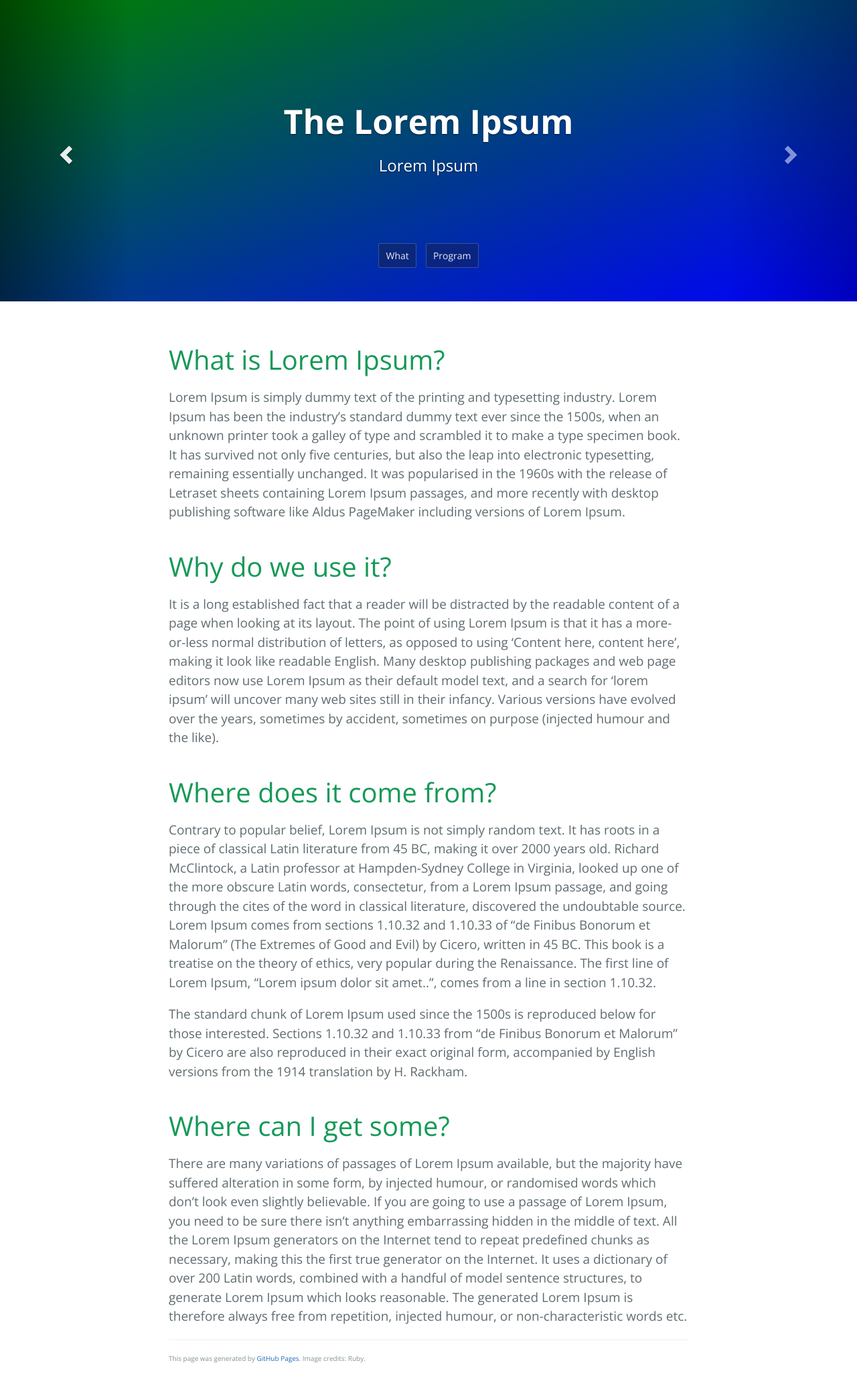
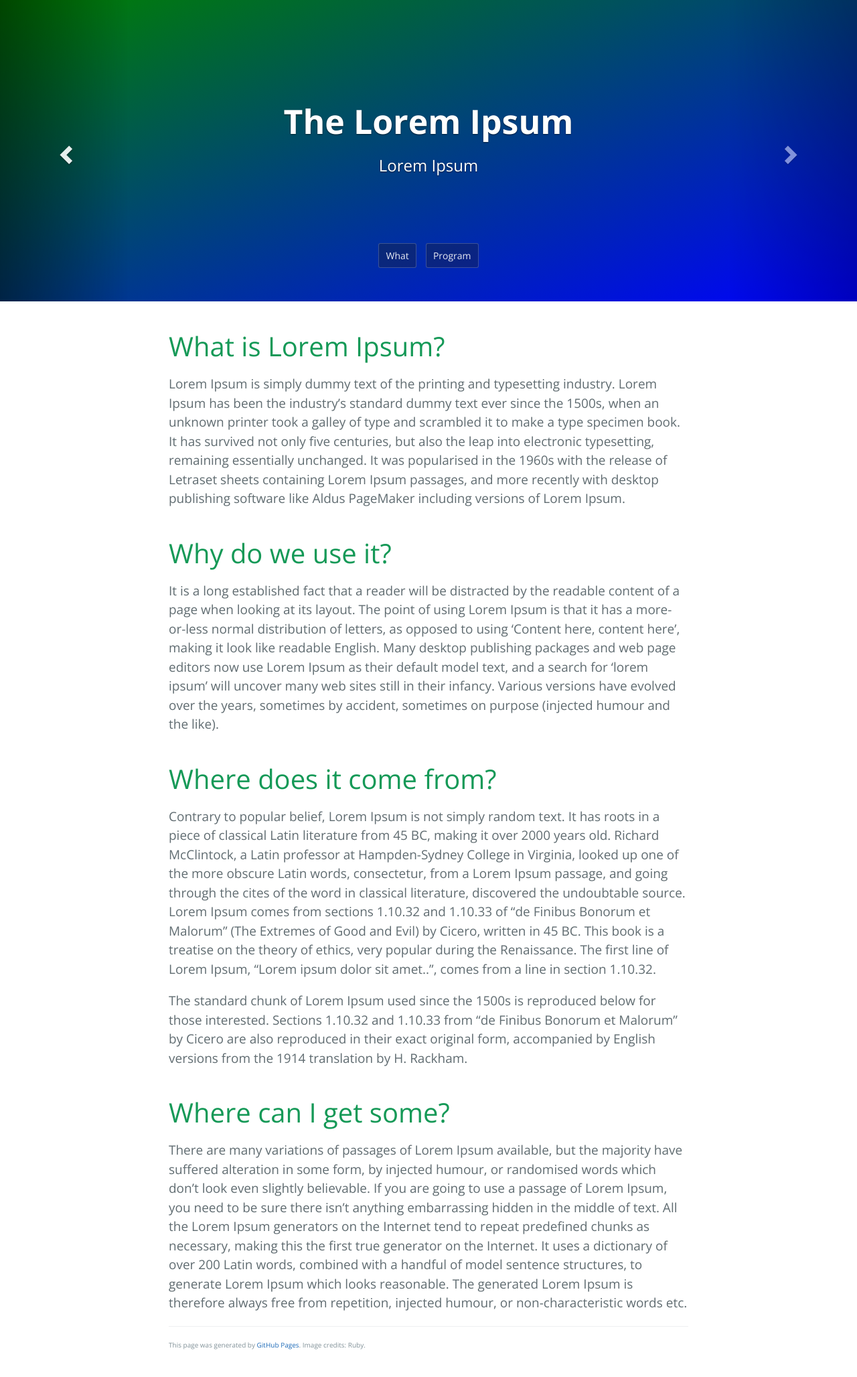
Before and after one commit to a2fom/a2fom.github.io, a Jekyll site: the page built from index.md, in a window 1280 px wide. Shown: the whole page at 67% size. Built offline with Jekyll 4.4.1, drawn with Linux system fonts in a browser that asks for light colours.

Commit message:
update index

```diff
--- a/index.md
+++ b/index.md
@@ -4,7 +4,7 @@
 description: "Lorem Ipsum"
 ---
 
-<span style="color:white"> </span>
+<!-- <span style="color:white"> </span> -->
 
 # What is Lorem Ipsum?
 
```
Also changed, not shown: 1 other file.
